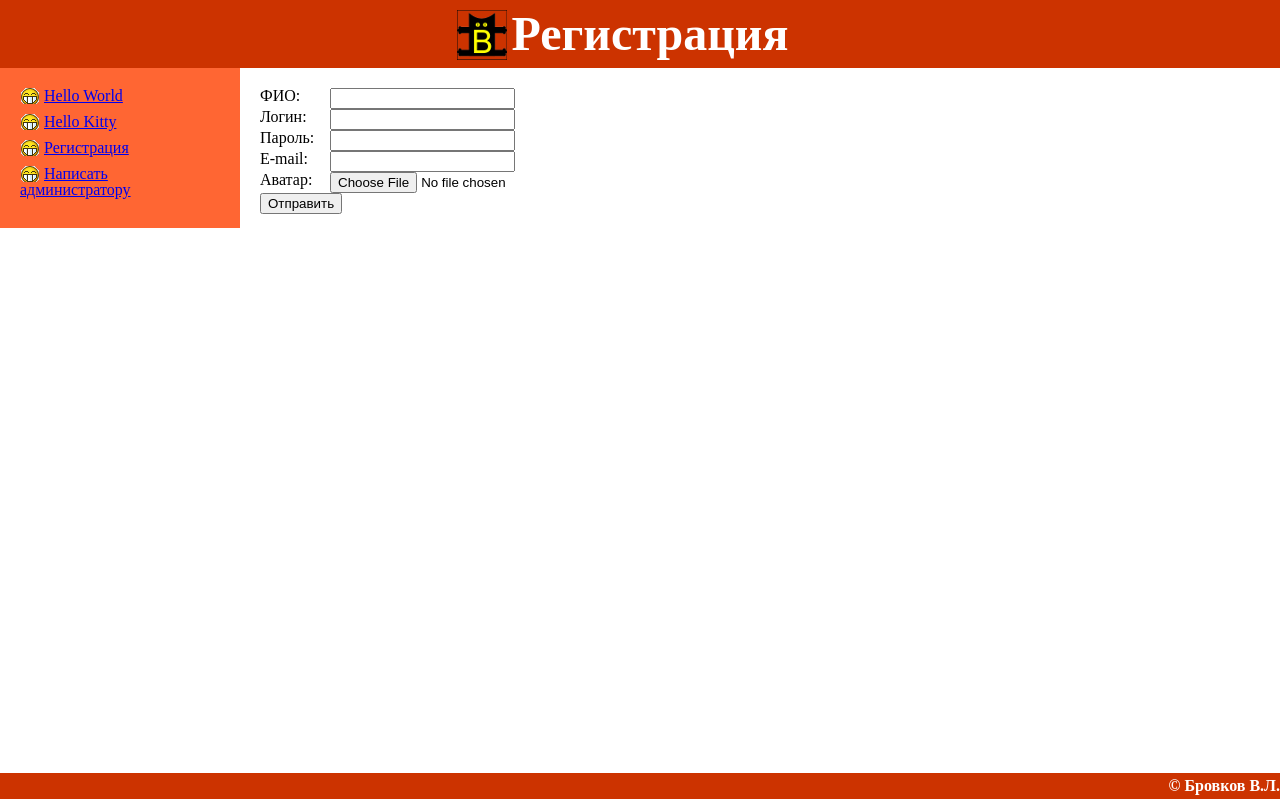
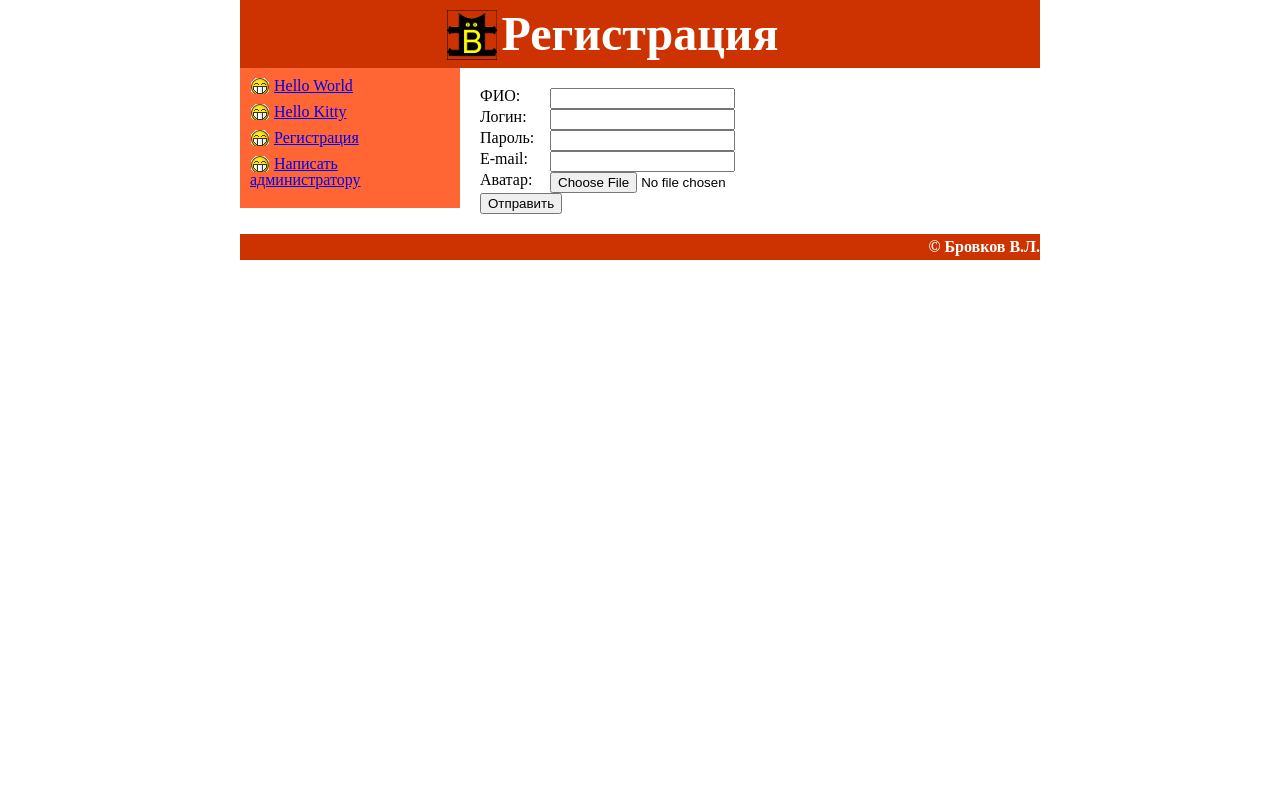
Before and after one commit to vedmakoff/kurs, a PHP site: page /sign.html in a window 1280 px wide. Run offline with PHP 8.4, Linux system fonts and the light colour scheme.

Commit message:
Обертывание и выравнивание по центру

```diff
--- a/about.html
+++ b/about.html
@@ -11,8 +11,8 @@
         <a id="logo" href="index.html"></a>
         Hello Kitty
     </div>
-    <div>
-        <div class="navi">
+    <div class="wrap">
+        <div class="menu">
             <p><a href="index.html">Hello World</a></p>
             <p><a href="about.html">Hello Kitty</a></p>
             <p><a href="sign.html">Регистрация</a></p>
--- a/css/style.css
+++ b/css/style.css
@@ -12,30 +12,36 @@ html,body,div,span,applet,object,iframe,h1,h2,h3,h4,h5,h6,p,blockquote,pre,a,abb
 
 /* styles */
 .header {
-    width: 100%;
+    width: 800px;
+    margin: 0 auto;
     background: #cc3300;
     color: white;
     font: Arial;
     font-weight: bold;
     font-size: 3em;
     text-align: center;
-    padding: 10px;
-
+    padding-top: 10px;
+    padding-bottom: 10px;
 }
-.navi {
+.wrap {
+    width: 800px;
+    margin: 0 auto;
+}
+.menu {
    width: 200px;
    float: left;
-   padding: 20px;
+   padding: 10px;
    background: #ff6633;
+   margin-right: 20px;
 }
 .content {
-   position: absolute;
+   position: static;
    left: 240px;
    padding: 20px;
 }
 .bottom {
-    position: fixed;
-    width: 100%;
+    width: 800px;
+    margin: 0 auto;
     bottom: 1px;
     background: #cc3300;
     color: white;
@@ -44,12 +50,11 @@ html,body,div,span,applet,object,iframe,h1,h2,h3,h4,h5,h6,p,blockquote,pre,a,abb
     text-align: right;
     padding-bottom: 5px;
     padding-top: 5px;
-    margin-right: 5px;
 }
-.navi p {
+.menu p {
     margin-bottom: 10px;
 }
-.navi a {
+.menu a {
     background: no-repeat 0 0;
     background-image: url(../images/biggrin.gif);
     padding-left: 24px;
--- a/index.html
+++ b/index.html
@@ -11,8 +11,8 @@
         <a id="logo" href="index.html"></a>
         Hello World
     </div>
-    <div>
-        <div class="navi">
+    <div class="wrap">
+        <div class="menu">
             <p><a href="index.html">Hello World</a></p>
             <p><a href="about.html">Hello Kitty</a></p>
             <p><a href="sign.html">Регистрация</a></p>
--- a/sign.html
+++ b/sign.html
@@ -11,8 +11,8 @@
         <a id="logo" href="index.html"></a>
         Регистрация
     </div>
-    <div>
-        <div class="navi">
+    <div class="wrap">
+        <div class="menu">
             <p><a href="index.html">Hello World</a></p>
             <p><a href="about.html">Hello Kitty</a></p>
             <p><a href="sign.html">Регистрация</a></p>
--- a/write.html
+++ b/write.html
@@ -16,8 +16,8 @@ and open the template in the editor.
         <a id="logo" href="index.html"></a>
         Написать администратору
     </div>
-    <div>
-        <div class="navi">
+    <div class="wrap">
+        <div class="menu">
             <p><a href="index.html">Hello World</a></p>
             <p><a href="about.html">Hello Kitty</a></p>
             <p><a href="sign.html">Регистрация</a></p>
```
